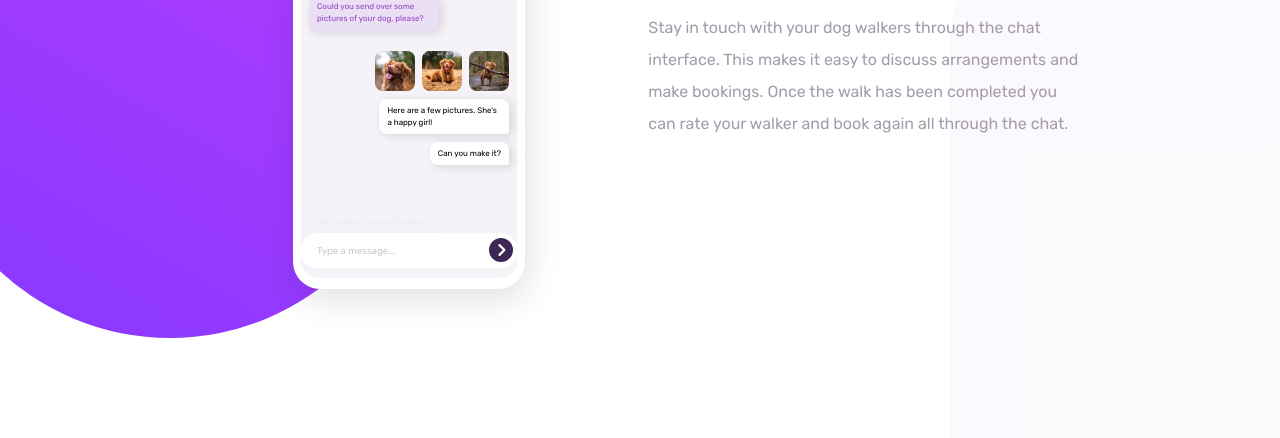
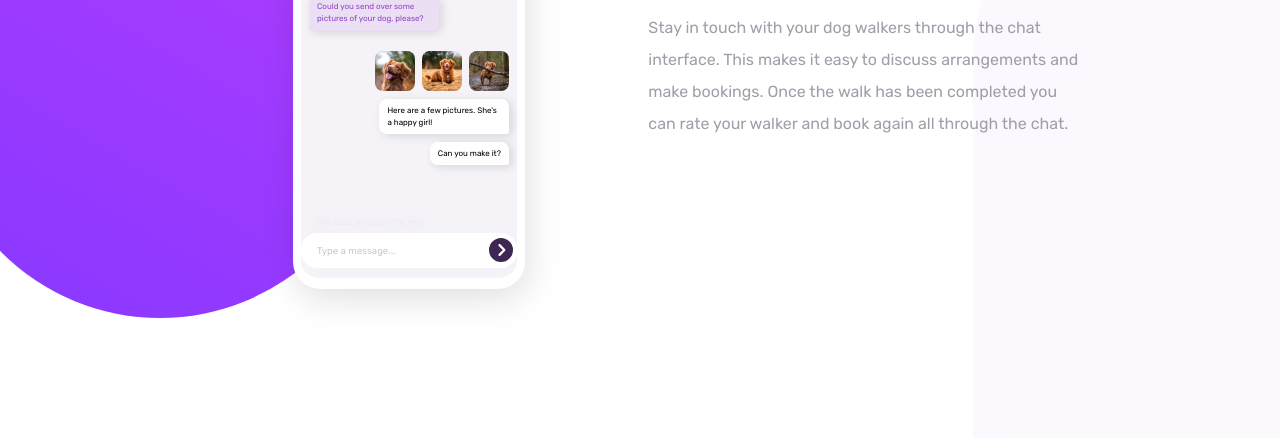
Before and after one commit to elizerdim/chat-app-css-illustration, a plain HTML site: page index.html in a window 1280 px wide. Shown: the part 362-800 px from the top of the page. Drawn offline with Linux system fonts and the light colour scheme.

Commit message:
Change background img sizes from px to %

```diff
--- a/styles.css
+++ b/styles.css
@@ -267,19 +267,19 @@ main {
   margin: 0 2em;
 }
 
-@media only screen and (min-width: 800px) {
+@media only screen and (min-width: 900px) {
   .container::before {
-    left: -80px;
-    width: 500px;
-    height: 700px;
-    border-radius: 0 0 400px 400px;
+    left: -5%;
+    width: 35%;
+    height: 85%;
+    border-radius: 0 0 1000px 1000px;
   }
 
   .container::after {
-    right: -270px;
-    width: 600px;
-    height: 680px;
-    border-radius: 400px 400px 0 0;
+    right: -18%;
+    width: 42%;
+    height: 80%;
+    border-radius: 1000px 1000px 0 0;
   }
 
   .container {
```
